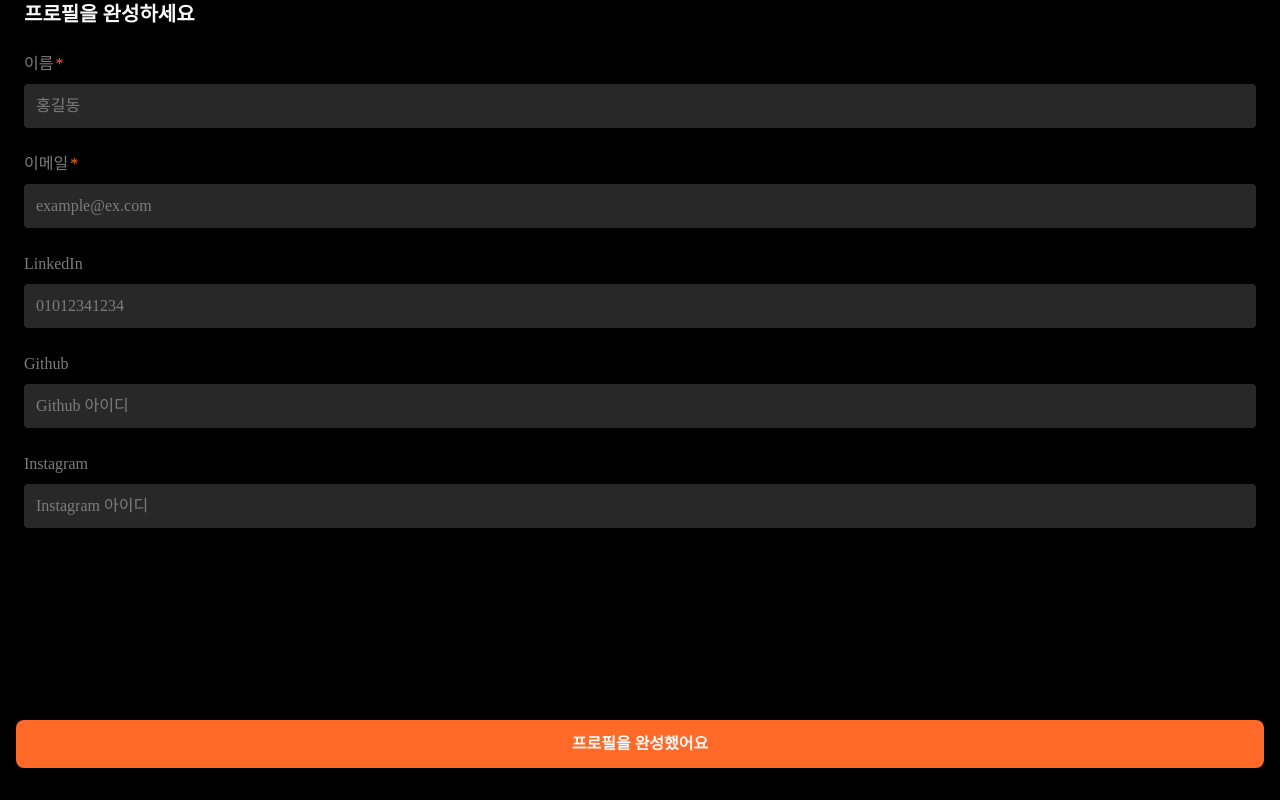
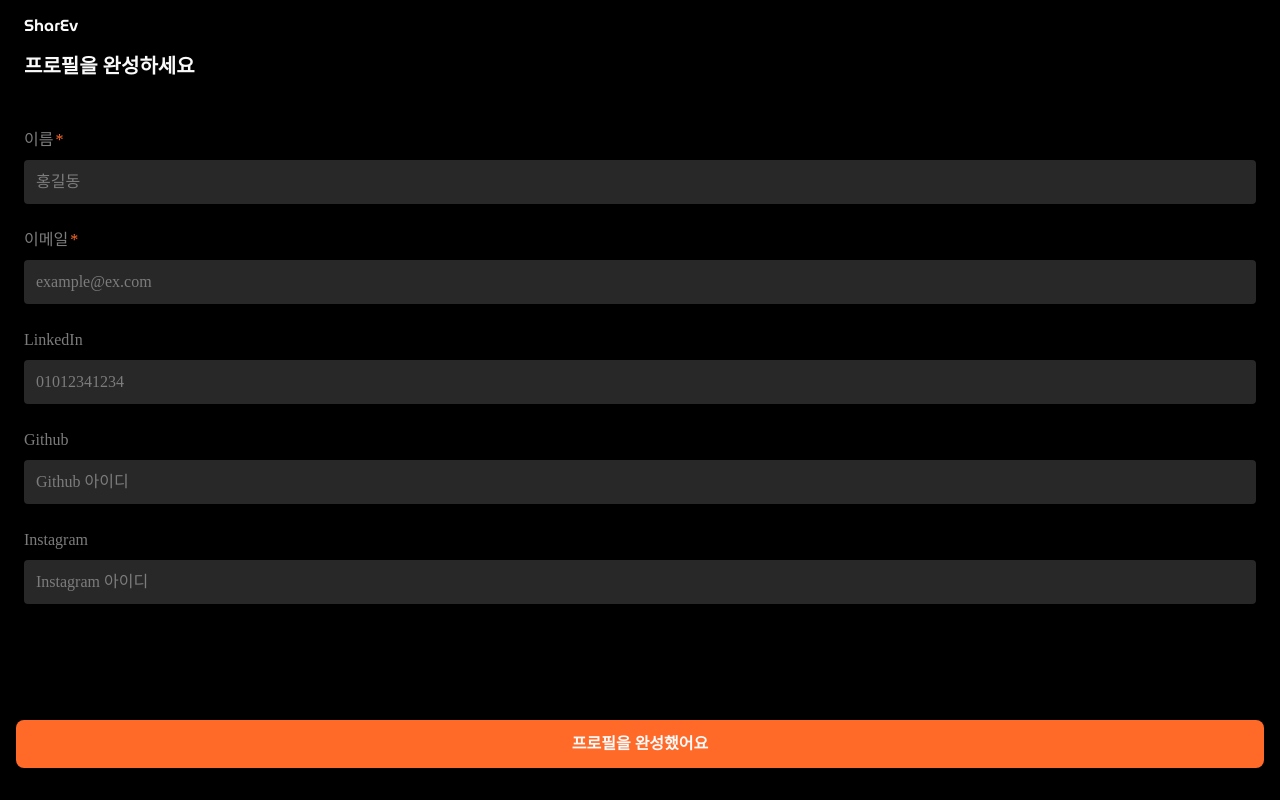
Before and after one commit to Nowdays-Goodnight-Cool-Niang/SharEv-Frontend, a React (Vite) app: page /profile-setup in a window 1280 px wide. Built offline with nearby package versions, Linux system fonts and the light colour scheme; a web font is replaced by a local one.

Commit message:
style: 💄 상단 헤더 스타일 수정
✅ Closes: #5

```diff
--- a/src/components/common/Header.tsx
+++ b/src/components/common/Header.tsx
@@ -2,9 +2,8 @@ import Logo from './Logo';
 
 function Header() {
   return (
-    <header className="sticky top-0 z-10 flex items-center justify-between bg-white px-6 py-3">
+    <header className="sticky top-0 z-10 flex items-center justify-between py-3.5">
       <Logo></Logo>
-      <div className="h-6 w-6 rounded-full bg-gray-70"></div>
     </header>
   );
 }
--- a/src/components/common/Logo.tsx
+++ b/src/components/common/Logo.tsx
@@ -1,5 +1,5 @@
 function Logo() {
-  return <h1 className="text-base font-bold text-gray-black">shareMe</h1>;
+  return <h1 className="font-museo text-base font-bold text-gray-50">SharEv</h1>;
 }
 
 export default Logo;
--- a/src/pages/ProfileSetup.tsx
+++ b/src/pages/ProfileSetup.tsx
@@ -1,11 +1,15 @@
+import FormHeader from '../components/profile/FormHeader';
+import NoticeInfo from '../components/profile/NoticeInfo';
 import FormContent from '../components/profile/FormContent';
-import FormHeader from '../components/profile/FormHeader';
 import Wrapper from '../components/common/Wrapper';
+import Header from '../components/common/Header';
 
 function ProfileSetup() {
   return (
     <Wrapper>
+      <Header />
       <FormHeader />
+      <NoticeInfo />
       <FormContent />
     </Wrapper>
   );
```
